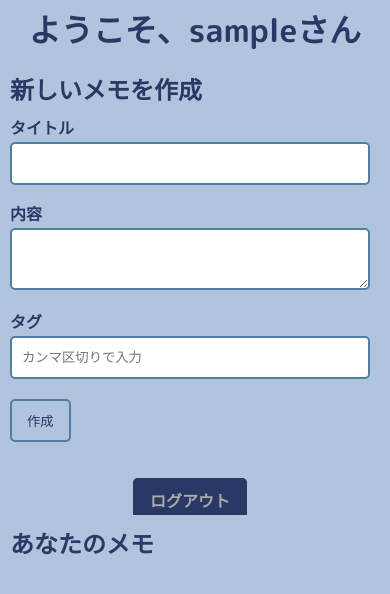
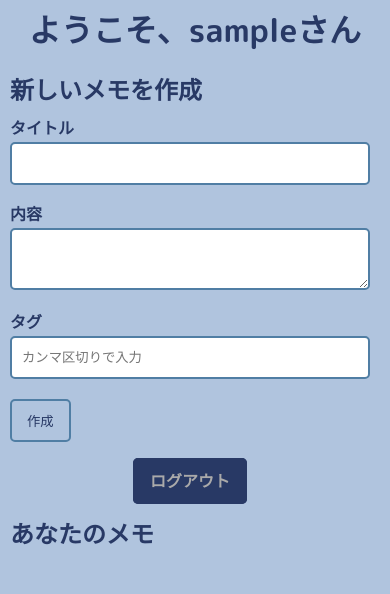
Before and after one commit to Paris0713/memo-app, a PHP site: page /memo-app/dashboard.php in a window 390 px wide. Shown: the top 594 px of the page. Run offline with PHP 8.4, Linux system fonts and the light colour scheme; the visitor is signed in with stand-in values (Sample User, id 1); data that the repository does not hold is empty; some web fonts are replaced.

Commit message:
fix _mobile.scss

```diff
--- a/assets/css/_dashboard.scss
+++ b/assets/css/_dashboard.scss
@@ -82,7 +82,6 @@ $border-color: #507ea4;
   justify-content: center;
   align-items: stretch;
   padding: 0 20px 5px 10px;
-  /* スクロールバーを追加 */
   overflow-y: hidden;
 
   &-group {
@@ -103,7 +102,7 @@ $border-color: #507ea4;
 }
 
 .logout {
-  margin-top: 30px;
+  margin: 10px 0;
   text-align: center;
 
   &-button {
--- a/assets/css/_edit.scss
+++ b/assets/css/_edit.scss
@@ -7,7 +7,7 @@
     justify-content: center;
     align-items: center;
     width: 80vw;
-    height: 80vh;
+    height: auto;
     margin: auto;
     background-color: $primary-color;
     color: $base-background-color;
@@ -46,11 +46,17 @@
 .edit-input,
 .edit-textarea,
 .edit-button {
+    padding: 10px;
     border-radius: 10px;
 }
-
+.inout.edit-input {
+    height: 40px;
+}
 .input.edit-textarea {
     height: 200px;
+}
+.input.edit-button {
+    width: auto;
 }
 
 .foot-link {
--- a/assets/css/_mobile.scss
+++ b/assets/css/_mobile.scss
@@ -1,4 +1,5 @@
 // mobile
+
 
 /* index.php モバイル用スタイル */
 @media screen and (max-width: 600px) {
@@ -19,15 +20,19 @@
   }
 }
 
+/* dashboard.php モバイル用スタイル */
 
-/* dashboard.php モバイル用スタイル */
 @media screen and (max-width: 600px) {
+  body {
+    overflow: auto;
+  }
+
   .dashboard-container {
     grid-template-columns: 1fr;
     grid-template-rows: auto auto auto;
     grid-template-areas:
       "header"
-      "main"
+      "memo"
       "nav";
   }
 
@@ -36,7 +41,7 @@
   }
 
   .memo {
-    grid-area: main;
+    grid-area: memo;
   }
 
   .nav {
@@ -48,7 +53,7 @@
 /* edit_memo.php モバイル用スタイル */
 @media screen and (max-width: 600px) {
   .container {
-    display: none; /* .container要素を非表示に */
+    background-color: $primary-color;
   }
 
   .edit {
@@ -56,8 +61,5 @@
     overflow: hidden; /* 子要素がはみ出さないように */
   }
 
-  .login-php {
-    width: 100%;
-    overflow: hidden;
-  }
+
 }
--- a/assets/css/dashboard.css
+++ b/assets/css/dashboard.css
@@ -42,7 +42,7 @@ a {
 }
 
 .memo {
-  grid-area: main;
+  grid-area: memo;
   display: flex;
   flex-direction: column;
   justify-content: center;
@@ -96,7 +96,7 @@ a {
     grid-template-rows: auto auto auto;
     grid-template-areas:
       "header"
-      "main"
+      "memo"
       "nav";
   }
 
@@ -105,7 +105,7 @@ a {
   }
 
   .memo {
-    grid-area: main;
+    grid-area: memo;
   }
 
   .nav {
--- a/assets/css/styles.css
+++ b/assets/css/styles.css
@@ -209,7 +209,6 @@ body a {
   justify-content: center;
   align-items: stretch;
   padding: 0 20px 5px 10px;
-  /* スクロールバーを追加 */
   overflow-y: hidden;
 }
 .memo-group {
@@ -240,7 +239,7 @@ body a {
 }
 
 .logout {
-  margin-top: 30px;
+  margin: 10px 0;
   text-align: center;
 }
 .logout-button {
@@ -264,7 +263,7 @@ body a {
   justify-content: center;
   align-items: center;
   width: 80vw;
-  height: 80vh;
+  height: auto;
   margin: auto;
   background-color: #283965;
   color: #b0c4de;
@@ -298,11 +297,20 @@ body a {
 .edit-input,
 .edit-textarea,
 .edit-button {
+  padding: 10px;
   border-radius: 10px;
+}
+
+.inout.edit-input {
+  height: 40px;
 }
 
 .input.edit-textarea {
   height: 200px;
+}
+
+.input.edit-button {
+  width: auto;
 }
 
 .foot-link {
@@ -335,16 +343,19 @@ body a {
 }
 /* dashboard.php モバイル用スタイル */
 @media screen and (max-width: 600px) {
+  body {
+    overflow: auto;
+  }
   .dashboard-container {
     grid-template-columns: 1fr;
     grid-template-rows: auto auto auto;
-    grid-template-areas: "header" "main" "nav";
+    grid-template-areas: "header" "memo" "nav";
   }
   .dashboard-header {
     grid-area: header;
   }
   .memo {
-    grid-area: main;
+    grid-area: memo;
   }
   .nav {
     grid-area: nav;
@@ -353,14 +364,10 @@ body a {
 /* edit_memo.php モバイル用スタイル */
 @media screen and (max-width: 600px) {
   .container {
-    display: none; /* .container要素を非表示に */
+    background-color: #283965;
   }
   .edit {
     width: 100%; /* 画面幅いっぱいに */
     overflow: hidden; /* 子要素がはみ出さないように */
   }
-  .login-php {
-    width: 100%;
-    overflow: hidden;
-  }
 }/*# sourceMappingURL=styles.css.map */
```
Also changed, not shown: 1 other file.
